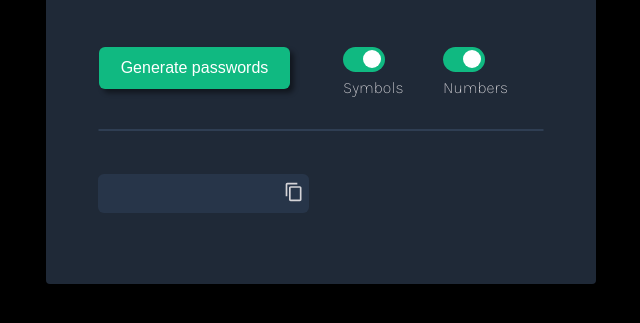
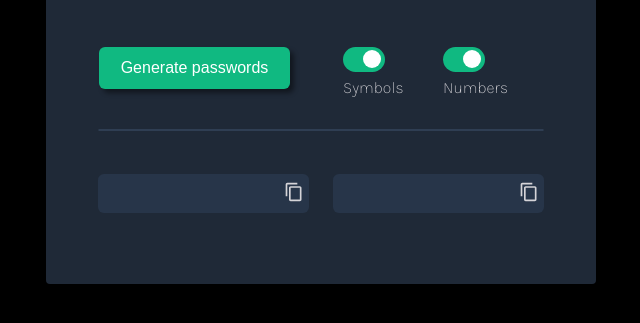
Before and after one commit to ar4ntic/PasswordGenerator, a plain HTML site: page index.html in a window 1280 px wide. Shown: the part 331-654 px from the top of the page, without its empty margins (319-959 px from the left). Drawn offline with Linux system fonts and the light colour scheme.

Commit message:
PasswordFieldContainter 2 activated

```diff
--- a/index.html
+++ b/index.html
@@ -69,7 +69,7 @@
             </svg>
           </button>
         </div>
-<!--         <div class="passwordFieldContainer">
+        <div class="passwordFieldContainer">
           <input
             type="text"
             class="passwordField"
@@ -89,7 +89,7 @@
               />
             </svg>
           </button>
-        </div> -->
+        </div>
       </div>
     </div>
     <script src="script.js"></script>
```
